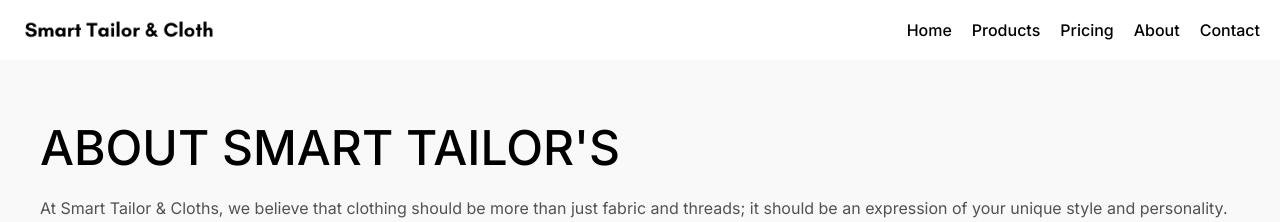
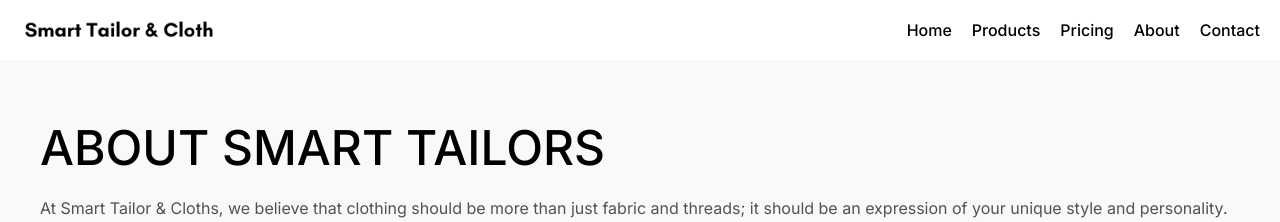
Before and after one commit to VatsalRathod07/SmartTailor, a Next.js app: page /about in a window 1280 px wide. Shown: the top 222 px of the page. Built offline with nearby package versions, Linux system fonts and the light colour scheme.

Commit message:
created pricing component

```diff
--- a/app/about/page.tsx
+++ b/app/about/page.tsx
@@ -4,7 +4,7 @@
   return (
     <section className="about container px-5 sm:px-10 pt-16 flex flex-col items-center">
       <div className="mb-10">
-        <h2 className="text-xl sm:text-5xl font-Playfair font-medium mb-6">ABOUT SMART TAILOR'S</h2>
+        <h2 className="text-xl sm:text-5xl font-Playfair font-medium mb-6">ABOUT SMART TAILORS</h2>
         <p className="text-base font-normal font-DMSans text-neutral-600 mb-8">
           At Smart Tailor & Cloths, we believe that clothing should be more than just fabric and threads; it should be an expression of your unique style and personality. We are a dedicated team of fashion enthusiasts and expert tailors, committed to providing you with the finest bespoke clothing and top-notch customer service
         </p>
```
